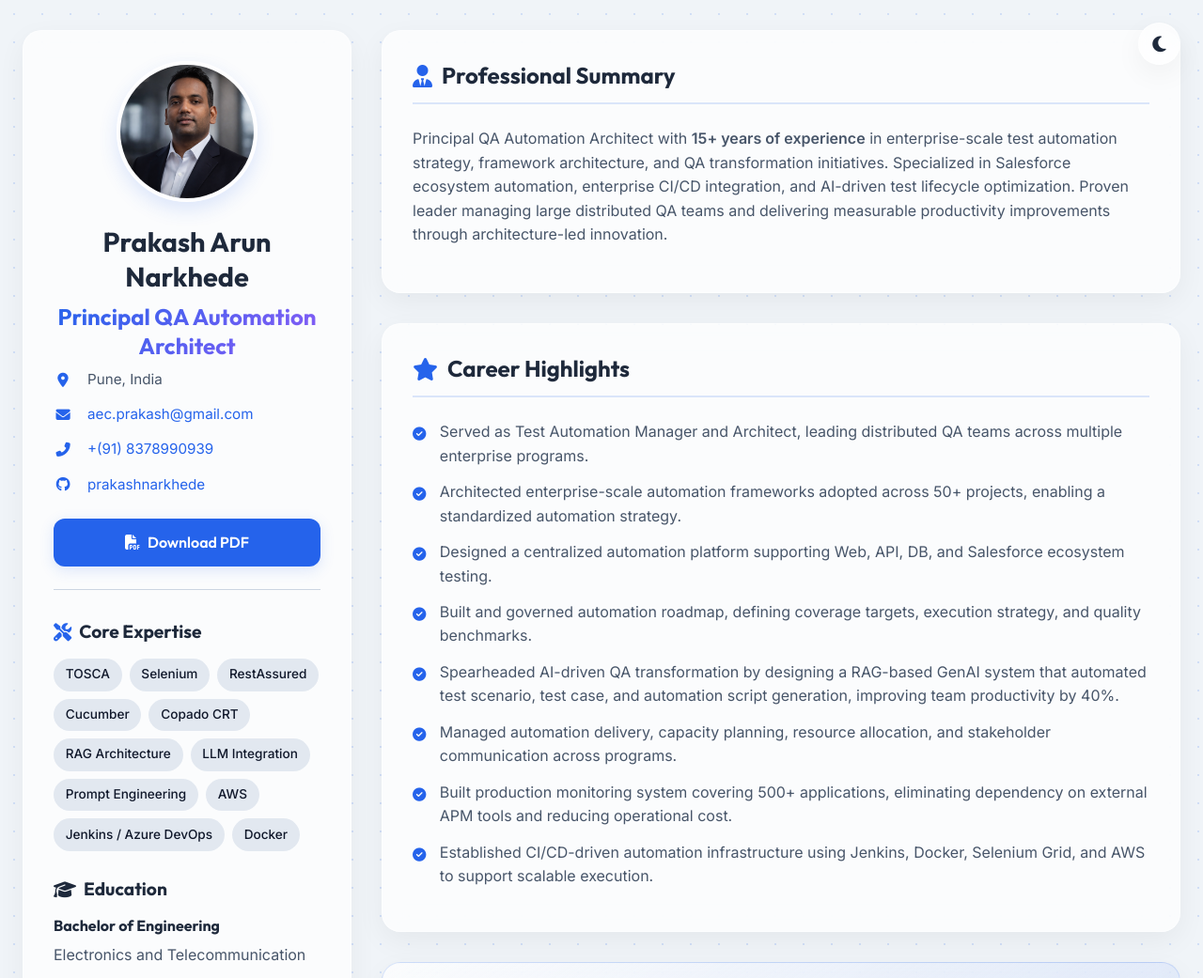
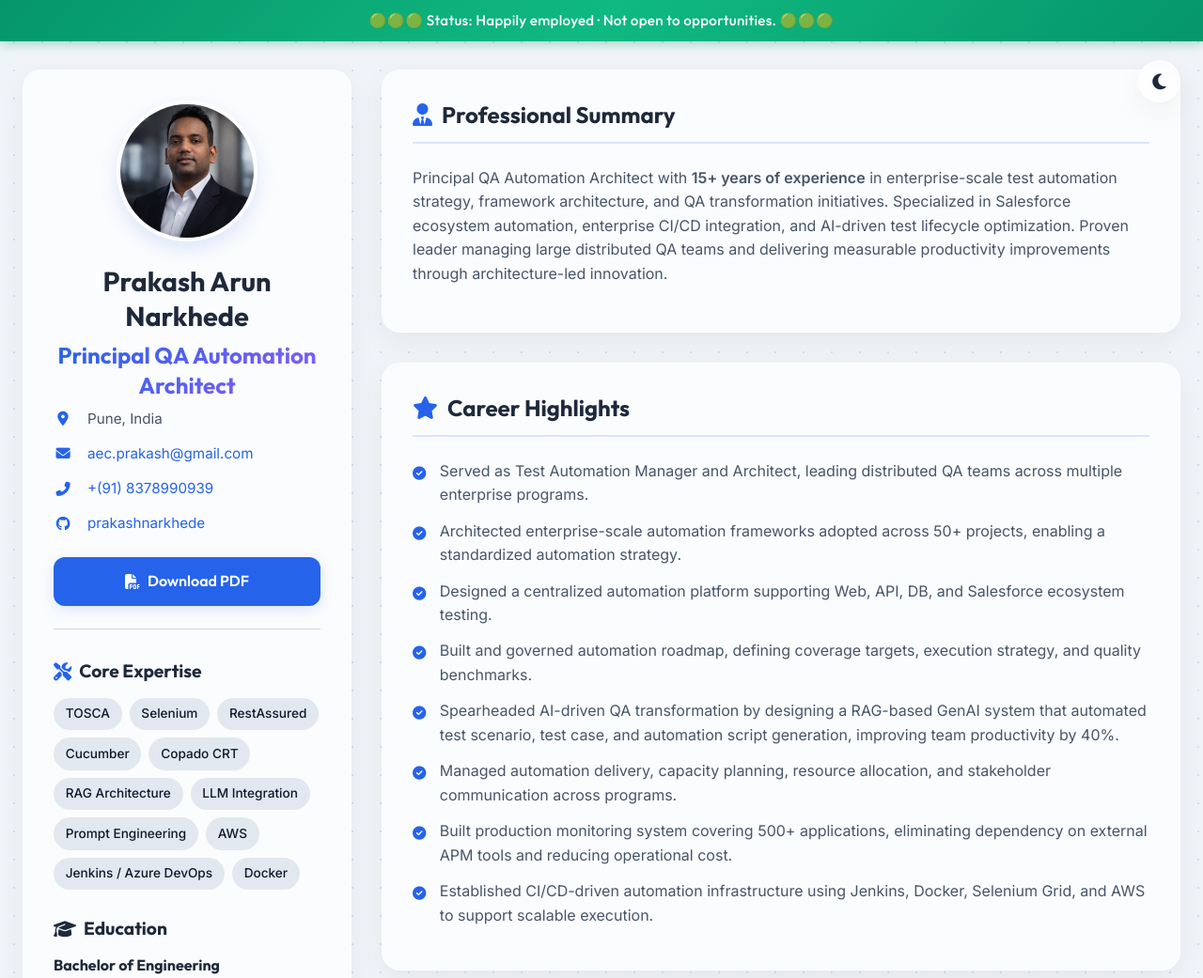
Before and after one commit to prakashnarkhede/prakashnarkhede.github.io, a plain HTML site: page index.html in a window 1280 px wide. Shown: the top 1041 px of the page at 94% size. Drawn offline with Linux system fonts and the light colour scheme.

Commit message:
added not looking for change banner

```diff
--- a/index.html
+++ b/index.html
@@ -17,6 +17,9 @@
 </head>
 
 <body class="light-mode">
+    <div class="status-banner" id="status-banner">
+        🟢🟢🟢 Status: Happily employed · Not open to opportunities. 🟢🟢🟢
+    </div>
     <div class="theme-toggle" id="theme-toggle" title="Toggle Theme">
         <i class="fas fa-moon dark-icon"></i>
         <i class="fas fa-sun light-icon"></i>
@@ -161,9 +164,9 @@
                             <h3>Workday</h3>
                             <h4>Principal QA Automation Architect</h4>
                             <ul>
-                                <li>Led the team of Automation Architects across the GTM (BT) Division, defining test
-                                    automation strategies, best practices, and processes to maximize coverage and
-                                    eliminate flaky tests.</li>
+                                <li>Drove test automation technical strategy and initiatives across the
+                                    Go-To-Market (BT) Division, championing best practices, standardized processes,
+                                    and quality benchmarks to elevate automation maturity.</li>
                                 <li>Architecting end-to-end test automation strategy for Salesforce ecosystem, including
                                     Sales Cloud, integrations, APIs, and downstream systems.</li>
                                 <li>Designed reusable automation components using TOSCA, Copado CRT, and Selenium to
--- a/styles.css
+++ b/styles.css
@@ -62,6 +62,46 @@ body {
     overflow-x: hidden;
 }
 
+/* Status Banner */
+.status-banner {
+    position: fixed;
+    top: 0;
+    left: 0;
+    width: 100%;
+    z-index: 999;
+    text-align: center;
+    padding: 0.6rem 1rem;
+    font-family: var(--font-heading);
+    font-size: 0.95rem;
+    font-weight: 500;
+    letter-spacing: 0.3px;
+    background: linear-gradient(135deg, #059669, #10b981, #059669);
+    color: #ffffff;
+    box-shadow: 0 2px 12px rgba(5, 150, 105, 0.35);
+    animation: bannerSlideIn 0.6s cubic-bezier(0.16, 1, 0.3, 1) forwards;
+}
+
+body.dark-mode .status-banner {
+    background: linear-gradient(135deg, #065f46, #059669, #065f46);
+    box-shadow: 0 2px 12px rgba(5, 150, 105, 0.25);
+}
+
+@keyframes bannerSlideIn {
+    from {
+        transform: translateY(-100%);
+        opacity: 0;
+    }
+    to {
+        transform: translateY(0);
+        opacity: 1;
+    }
+}
+
+/* Push body content below the fixed banner */
+body {
+    padding-top: 2.6rem;
+}
+
 /* Typography */
 h1, h2, h3, h4, h5 {
     font-family: var(--font-heading);
@@ -120,7 +160,7 @@ a:hover {
 /* Theme Toggle */
 .theme-toggle {
     position: fixed;
-    top: 1.5rem;
+    top: 4rem;
     right: 1.5rem;
     background: var(--card-bg);
     backdrop-filter: blur(10px);
```
